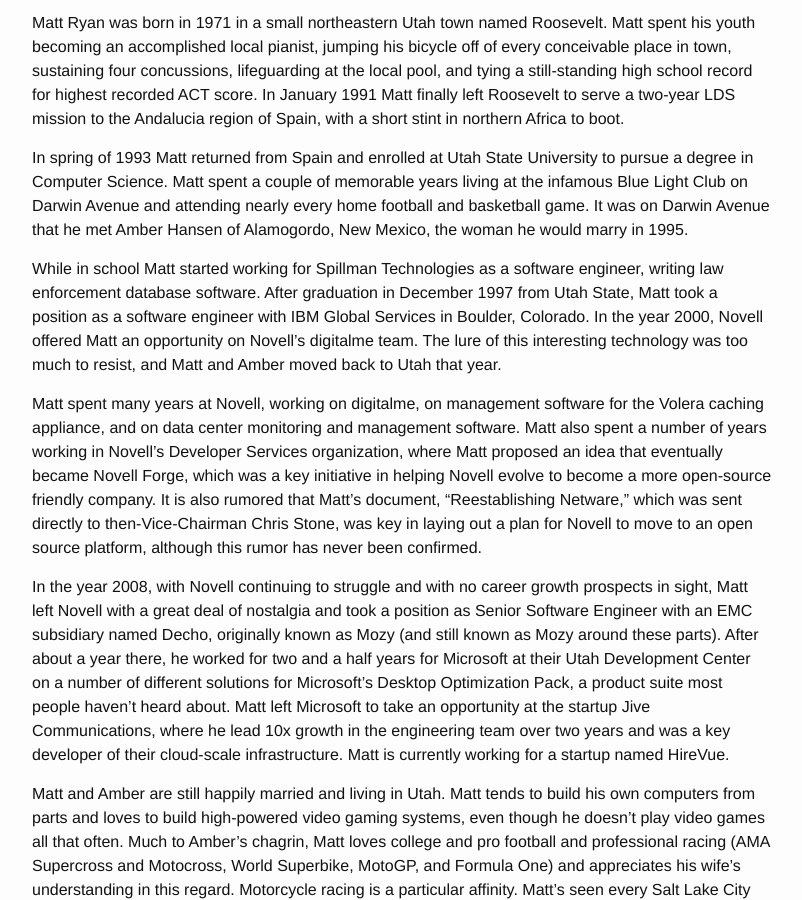
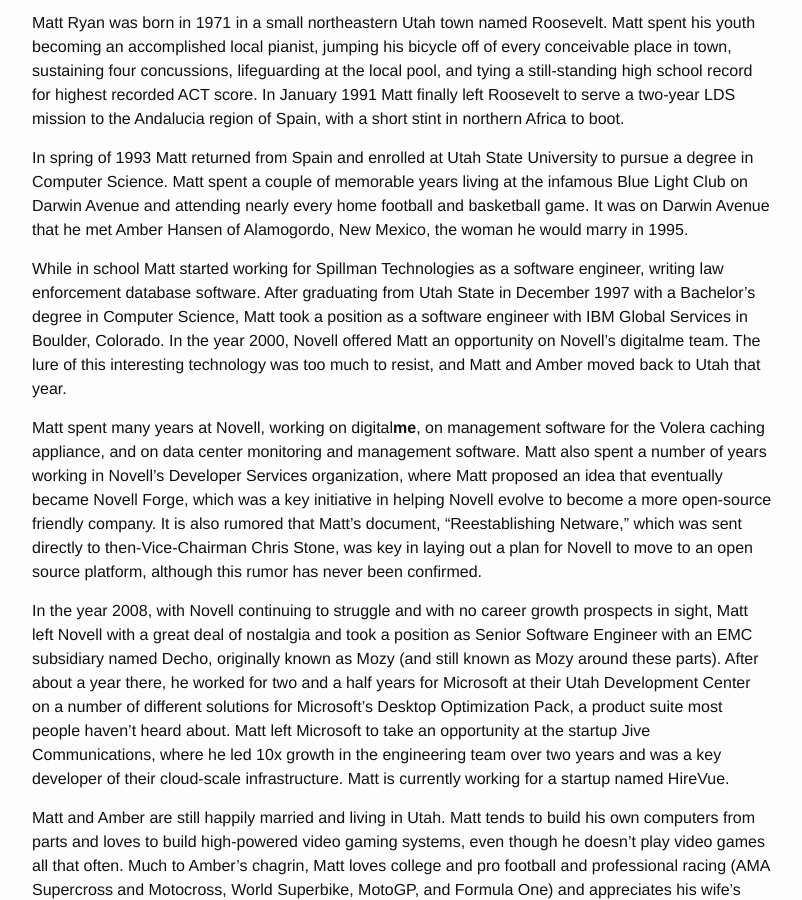
Before and after one commit to mattvryan/mattvryan.github.io, a Jekyll site: the page built from about.md, in a window 1280 px wide and 900 px high, scrolled down 771 px. Shown: the whole window, without its empty margins (238-1040 px from the left). Built offline with Jekyll 4.4.1, drawn with Linux system fonts in a browser that asks for light colours; some of the changed text lies outside the part shown.

Commit message:
Update pagination, intro, and format

```diff
--- a/_includes/header.html
+++ b/_includes/header.html
@@ -14,7 +14,9 @@
       </a>
 
       <div class="trigger">
-        <a class="page-link" href="{{ page.url | prepend: site.baseurl }}">About the Author</a>
+        <a class="page-link" href="{{ site.baseurl | append: '/about/' }}">about</a>
+        &nbsp;
+        <a href="{{ "/feed.xml" | prepend: site.baseurl }}">rss</a>
       </div>
     </nav>
 
--- a/about.md
+++ b/about.md
@@ -22,11 +22,11 @@
 
 In spring of 1993 Matt returned from Spain and enrolled at Utah State University to pursue a degree in Computer Science.  Matt spent a couple of memorable years living at the infamous Blue Light Club on Darwin Avenue and attending nearly every home football and basketball game.  It was on Darwin Avenue that he met Amber Hansen of Alamogordo, New Mexico, the woman he would marry in 1995.
 
-While in school Matt started working for Spillman Technologies as a software engineer, writing law enforcement database software.  After graduation in December 1997 from Utah State, Matt took a position as a software engineer with IBM Global Services in Boulder, Colorado.  In the year 2000, Novell offered Matt an opportunity on Novell’s digitalme team.  The lure of this interesting technology was too much to resist, and Matt and Amber moved back to Utah that year.
+While in school Matt started working for Spillman Technologies as a software engineer, writing law enforcement database software.  After graduating from Utah State in December 1997 with a Bachelor's degree in Computer Science, Matt took a position as a software engineer with IBM Global Services in Boulder, Colorado.  In the year 2000, Novell offered Matt an opportunity on Novell’s digitalme team.  The lure of this interesting technology was too much to resist, and Matt and Amber moved back to Utah that year.
 
-Matt spent many years at Novell, working on digitalme, on management software for the Volera caching appliance, and on data center monitoring and management software.  Matt also spent a number of years working in Novell’s Developer Services organization, where Matt proposed an idea that eventually became Novell Forge, which was a key initiative in helping Novell evolve to become a more open-source friendly company.  It is also rumored that Matt’s document, “Reestablishing Netware,” which was sent directly to then-Vice-Chairman Chris Stone, was key in laying out a plan for Novell to move to an open source platform, although this rumor has never been confirmed.
+Matt spent many years at Novell, working on digital**me**, on management software for the Volera caching appliance, and on data center monitoring and management software.  Matt also spent a number of years working in Novell’s Developer Services organization, where Matt proposed an idea that eventually became Novell Forge, which was a key initiative in helping Novell evolve to become a more open-source friendly company.  It is also rumored that Matt’s document, “Reestablishing Netware,” which was sent directly to then-Vice-Chairman Chris Stone, was key in laying out a plan for Novell to move to an open source platform, although this rumor has never been confirmed.
 
-In the year 2008, with Novell continuing to struggle and with no career growth prospects in sight, Matt left Novell with a great deal of nostalgia and took a position as Senior Software Engineer with an EMC subsidiary named Decho, originally known as Mozy (and still known as Mozy around these parts).  After about a year there, he worked for two and a half years for Microsoft at their Utah Development Center on a number of different solutions for Microsoft’s Desktop Optimization Pack, a product suite most people haven’t heard about.  Matt left Microsoft to take an opportunity at the startup Jive Communications, where he lead 10x growth in the engineering team over two years and was a key developer of their cloud-scale infrastructure.  Matt is currently working for a startup named HireVue.
+In the year 2008, with Novell continuing to struggle and with no career growth prospects in sight, Matt left Novell with a great deal of nostalgia and took a position as Senior Software Engineer with an EMC subsidiary named Decho, originally known as Mozy (and still known as Mozy around these parts).  After about a year there, he worked for two and a half years for Microsoft at their Utah Development Center on a number of different solutions for Microsoft’s Desktop Optimization Pack, a product suite most people haven’t heard about.  Matt left Microsoft to take an opportunity at the startup Jive Communications, where he led 10x growth in the engineering team over two years and was a key developer of their cloud-scale infrastructure.  Matt is currently working for a startup named HireVue.
 
 Matt and Amber are still happily married and living in Utah.  Matt tends to build his own computers from parts and loves to build high-powered video gaming systems, even though he doesn’t play video games all that often.  Much to Amber’s chagrin, Matt loves college and pro football and professional racing (AMA Supercross and Motocross, World Superbike, MotoGP, and Formula One) and appreciates his wife’s understanding in this regard.  Motorcycle racing is a particular affinity.  Matt’s seen every Salt Lake City Supercross event, every Salt Lake City World Superbike event, and has even traveled a fair distance for other racing events, like to Anaheim (Supercross), Las Vegas (Supercross and Supercross US Open), and Monterrey (MotoGP at Laguna Seca).  When Matt does play video games, they are usually racing games like those in the Forza Motorsport series or F1 2010.  Lately he’s been wasting way too much time playing Minecraft.
 
```
Also changed, not shown: index.html (+7 -22 lines).
